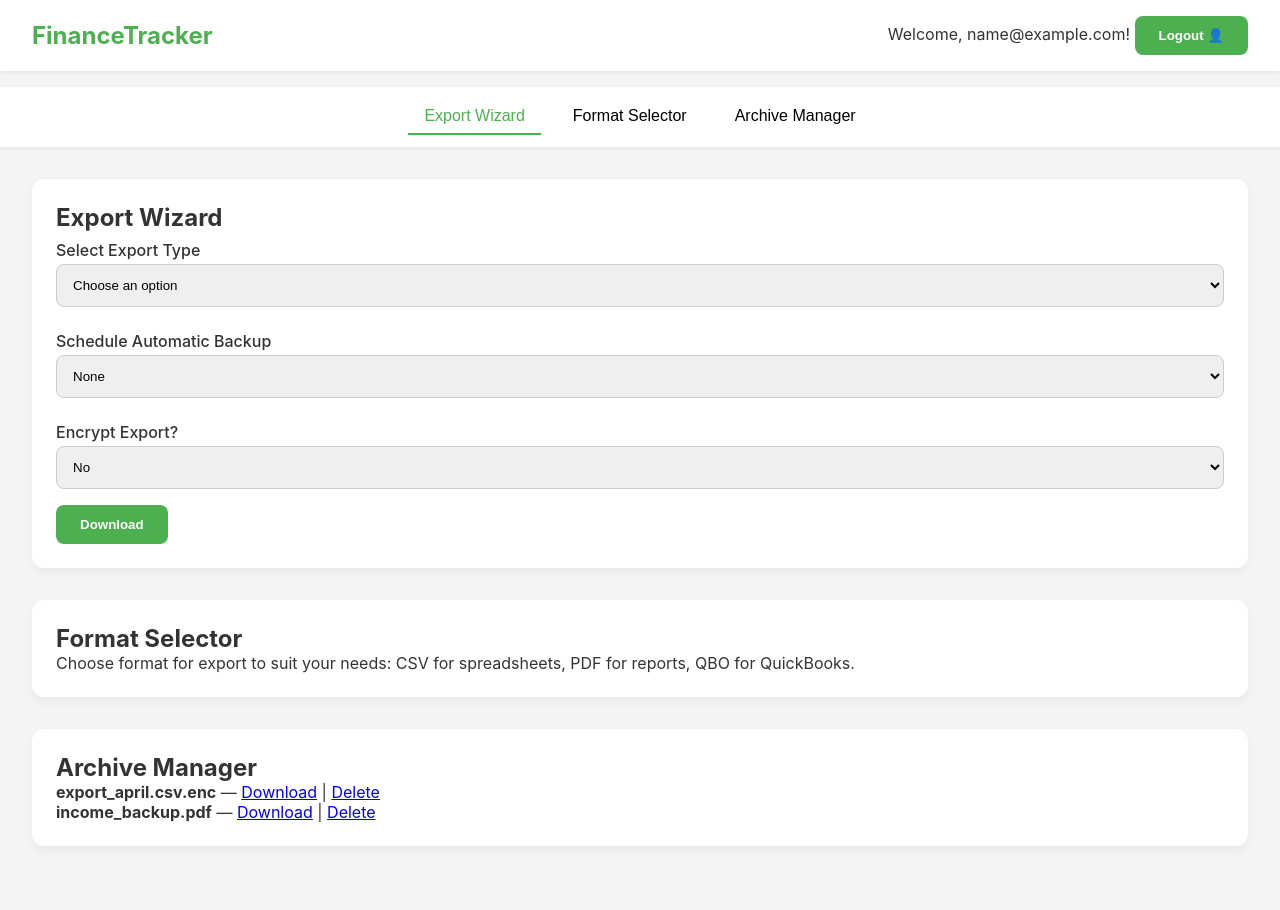
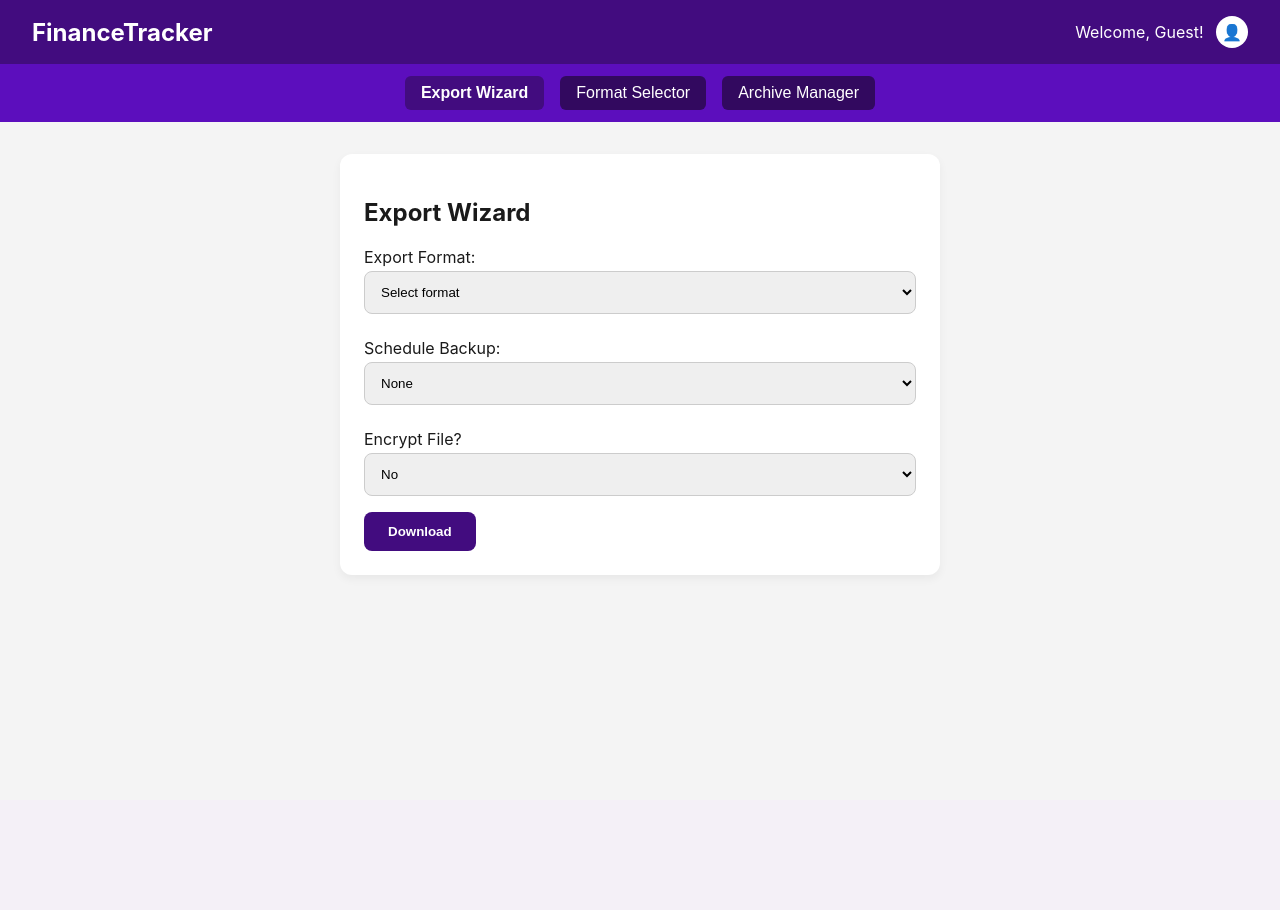
Before and after one commit to SanjidaDisha/Personal-Finance-Tracker, a PHP site: template view/exportWizard.php in a window 1280 px wide. After the commit the page ends 576 px from the top, so only its background shows below. Run offline with PHP 8.4, Linux system fonts and the light colour scheme; the template is opened without the code that fills it, so the values that code supplies are empty; the visitor is signed in with stand-in values (Sample User, id 1).

Commit message:
Update 4

```diff
--- a/assets/export.css
+++ b/assets/export.css
@@ -1,83 +1,104 @@
 :root {
-            --primary-color: #4CAF50;
-            --accent-color: #2e7d32;
+  --primary-color: #ffffff;
+  --accent-color: #420c7f;
+  --card-bg: #5c0ebd;
+  --hover-bg: #32095f;
+  --text-color: #1a1a1a;
   --bg-color: #f4f4f4;
-            --text-color: #333;
-            --card-bg: #fff;
 }
 
 * {
   box-sizing: border-box;
-            margin: 0;
-            padding: 0;
 }
 
 body {
+  margin: 0;
   font-family: 'Inter', sans-serif;
-            background: var(--bg-color);
+  background-color: var(--bg-color);
   color: var(--text-color);
 }
 
-        header {
-            background: var(--card-bg);
-            padding: 1rem 2rem;
+.navbar {
+  background-color: var(--accent-color);
+  color: var(--primary-color);
   display: flex;
   justify-content: space-between;
   align-items: center;
-            box-shadow: 0 2px 4px rgba(0, 0, 0, 0.05);
+  padding: 1rem 2rem;
 }
 
 .logo {
   font-size: 1.5rem;
-            font-weight: 700;
-            color: var(--primary-color);
+  font-weight: bold;
+}
+
+.user span {
+  margin-right: 0.5rem;
+}
+
+.profile-btn {
+  font-size: 1rem;
+  background: white;
+  border: none;
+  border-radius: 50%;
+  width: 32px;
+  height: 32px;
+  cursor: pointer;
 }
 
 nav.tabs {
   display: flex;
   gap: 1rem;
-            margin-top: 1rem;
   justify-content: center;
-            background: var(--card-bg);
-            padding: 0.75rem;
-            box-shadow: 0 2px 4px rgba(0, 0, 0, 0.05);
+  background-color: var(--card-bg);
+  padding: 0.75rem 1rem;
 }
 
 nav.tabs button {
   background: none;
   border: none;
   font-size: 1rem;
+  color: white;
+  background-color: var(--hover-bg);
   padding: 0.5rem 1rem;
+  border-radius: 6px;
   cursor: pointer;
-            border-bottom: 2px solid transparent;
-            transition: border-color 0.3s;
 }
 
 nav.tabs button.active {
-            border-color: var(--primary-color);
-            color: var(--primary-color);
+  background-color: var(--accent-color);
+  font-weight: bold;
 }
 
 main {
   padding: 2rem;
 }
 
+.tab-content {
+  display: none;
+}
+
+.tab-content.active {
+  display: block;
+}
+
 .card {
-            background: var(--card-bg);
+  background: white;
   padding: 1.5rem;
   border-radius: 12px;
   margin-bottom: 2rem;
-            box-shadow: 0 4px 10px rgba(0, 0, 0, 0.05);
+  max-width: 600px;
+  margin-left: auto;
+  margin-right: auto;
+  box-shadow: 0 4px 10px rgba(0,0,0,0.05);
 }
 
 form label {
   display: block;
   margin: 0.5rem 0 0.25rem;
-            font-weight: 500;
 }
 
-        form select,
-        form input {
+form select {
   width: 100%;
   padding: 0.75rem;
   margin-bottom: 1rem;
@@ -86,22 +107,40 @@
 }
 
 form button {
-            background: var(--primary-color);
+  background: var(--accent-color);
   color: white;
   border: none;
   padding: 0.75rem 1.5rem;
   border-radius: 8px;
   font-weight: 600;
   cursor: pointer;
-            transition: background 0.3s;
 }
 
-        form button:hover {
-            background: var(--accent-color);
+.entry-list {
+  list-style: none;
+  padding: 0;
 }
 
-        .error {
+.entry-item {
+  background: #eee;
+  padding: 1rem;
+  border-radius: 8px;
+  margin-bottom: 0.75rem;
+  display: flex;
+  justify-content: space-between;
+  align-items: center;
+}
+
+.notif {
   color: red;
-            font-size: 0.9rem;
-            display: none;
+  font-weight: bold;
+  margin-top: 1rem;
+  text-align: center;
 }
+
+.success {
+  color: green;
+  font-weight: bold;
+  margin-top: 1rem;
+  text-align: center;
+}
--- a/assets/export.js
+++ b/assets/export.js
@@ -1,28 +1,32 @@
-// Tab switching
-document.querySelectorAll('nav.tabs button').forEach(btn => {
-    btn.addEventListener('click', () => {
-        document.querySelectorAll('nav.tabs button').forEach(b => b.classList.remove('active'));
-        btn.classList.add('active');
+document.addEventListener('DOMContentLoaded', () => {
+  const tabs = document.querySelectorAll('nav.tabs button');
+  const sections = document.querySelectorAll('.tab-content');
+  const typeError = document.getElementById('type-error');
+  const form = document.getElementById('export-form');
 
-        document.querySelectorAll('.tab-content').forEach(sec => sec.classList.remove('active'));
-        document.getElementById(btn.dataset.tab).classList.add('active');
+  tabs.forEach(tab => {
+    tab.addEventListener('click', () => {
+      tabs.forEach(t => t.classList.remove('active'));
+      tab.classList.add('active');
+
+      sections.forEach(sec => {
+        sec.classList.remove('active');
+        if (sec.id === tab.dataset.tab) {
+          sec.classList.add('active');
+        }
+      });
     });
   });
 
-// Form validation
-document.getElementById('export-form').addEventListener('submit', function (e) {
-    const exportType = document.getElementById('export-type');
-    const typeError = document.getElementById('type-error');
-    let valid = true;
-
+  if (form) {
+    form.addEventListener('submit', (e) => {
+      const exportType = document.getElementById('export_type');
       if (!exportType.value) {
+        e.preventDefault();
         typeError.style.display = 'block';
-        valid = false;
       } else {
         typeError.style.display = 'none';
       }
-
-    if (!valid) {
-        e.preventDefault();
+    });
   }
 });
--- a/view/exportWizard.php
+++ b/view/exportWizard.php
@@ -1,59 +1,70 @@
+<?php
+session_start();
+if (!isset($_SESSION['user'])) {
+  header("Location:../view/signin.php");
+  exit();
+}
+$result = $_SESSION['export_result'] ?? ['errors' => [], 'success' => ''];
+unset($_SESSION['export_result']);
+?>
+
 <!DOCTYPE html>
 <html lang="en">
 <head>
   <meta charset="UTF-8" />
-    <title>Export Data - FinanceTracker</title>
-    <link rel="stylesheet" href="../assets/export.css">
+  <title>Export Data | FinanceTracker</title>
+  <link rel="stylesheet" href="../assets/export.css" />
 </head>
 <body>
-    <header>
+  <header class="navbar">
     <div class="logo">FinanceTracker</div>
     <div class="user">
-     <span>Welcome, <?php echo htmlspecialchars($_SESSION['user']['email']); ?>!</span>
+      <span>
+  Welcome, <?php echo isset($_SESSION['user']['email']) ? htmlspecialchars($_SESSION['user']['email']) : 'Guest'; ?>!
+</span>
 
-      <form method="POST" action="../signout.php" style="display:inline;">
-        <button type="submit" class="profile-btn">Logout 👤</button>
-      </form>
+      <button class="profile-btn" onclick="window.location.href='profile.php'">👤</button>
     </div>
   </header>
 
   <nav class="tabs">
     <button class="active" data-tab="wizard">Export Wizard</button>
-        <button data-tab="selector">Format Selector</button>
+    <button data-tab="format">Format Selector</button>
     <button data-tab="archive">Archive Manager</button>
   </nav>
 
   <main>
+    <!-- Export Wizard -->
     <section id="wizard" class="tab-content active">
       <div class="card">
         <h2>Export Wizard</h2>
 
-                <?php if (!empty($errors)): ?>
-                    <div class="error"><?= implode("<br>", $errors) ?></div>
-                <?php elseif ($success): ?>
-                    <div class="success"><?= $success ?></div>
+        <?php if (!empty($result['errors'])): ?>
+          <div class="notif"><?= implode('<br>', $result['errors']) ?></div>
+        <?php elseif (!empty($result['success'])): ?>
+          <div class="success"><?= $result['success'] ?></div>
         <?php endif; ?>
 
-                <form id="export-form" method="POST" action="../controller/exportController.php">
-                    <label for="export-type">Select Export Type</label>
-                    <select id="export-type" name="export-type" required>
-                        <option value="">Choose an option</option>
+        <form method="POST" action="../controller/exportController.php" id="export-form">
+          <label for="export_type">Export Format:</label>
+          <select name="export_type" id="export_type">
+            <option value="">Select format</option>
             <option value="csv">CSV</option>
             <option value="pdf">PDF</option>
             <option value="qbo">QBO</option>
           </select>
-                    <div class="error" id="type-error">Please select an export type.</div>
+          <div class="notif" id="type-error" style="display: none;">Please choose a format.</div>
 
-                    <label for="backup-schedule">Schedule Automatic Backup</label>
-                    <select id="backup-schedule" name="backup-schedule">
+          <label for="schedule">Schedule Backup:</label>
+          <select name="schedule" id="schedule">
             <option value="none">None</option>
             <option value="daily">Daily</option>
             <option value="weekly">Weekly</option>
             <option value="monthly">Monthly</option>
           </select>
 
-                    <label for="encrypt">Encrypt Export?</label>
-                    <select id="encrypt" name="encrypt">
+          <label for="encrypt">Encrypt File?</label>
+          <select name="encrypt" id="encrypt">
             <option value="no">No</option>
             <option value="yes">Yes</option>
           </select>
@@ -63,18 +74,30 @@
       </div>
     </section>
 
-        <section id="selector" class="tab-content">
+    <!-- Format Selector -->
+    <section id="format" class="tab-content">
       <div class="card">
         <h2>Format Selector</h2>
-                <p>Choose format for export to suit your needs: CSV for spreadsheets, PDF for reports, QBO for QuickBooks.</p>
+        <p><strong>CSV:</strong> Best for spreadsheets and manual review.</p>
+        <p><strong>PDF:</strong> Suitable for printing reports.</p>
+        <p><strong>QBO:</strong> Use with QuickBooks for accounting.</p>
       </div>
     </section>
 
+    <!-- Archive Manager -->
     <section id="archive" class="tab-content">
       <div class="card">
         <h2>Archive Manager</h2>
-                <div class="file"><strong>export_april.csv.enc</strong> — <a href="#">Download</a> | <a href="#">Delete</a></div>
-                <div class="file"><strong>income_backup.pdf</strong> — <a href="#">Download</a> | <a href="#">Delete</a></div>
+        <ul class="entry-list">
+          <li class="entry-item">
+            <span><strong>backup_may.csv.enc</strong></span>
+            <span><a href="#">Download</a> | <a href="#">Delete</a></span>
+          </li>
+          <li class="entry-item">
+            <span><strong>finance_april.pdf</strong></span>
+            <span><a href="#">Download</a> | <a href="#">Delete</a></span>
+          </li>
+        </ul>
       </div>
     </section>
   </main>
```
Also changed, not shown: controller/exportController.php (+24 -14 lines), controller/signinController.php (+4 -8 lines), view/dashboard.php (+5 -12 lines), view/notifications.php (added, +190 -0 lines). Lines whose indentation alone changed are shown as unchanged.
